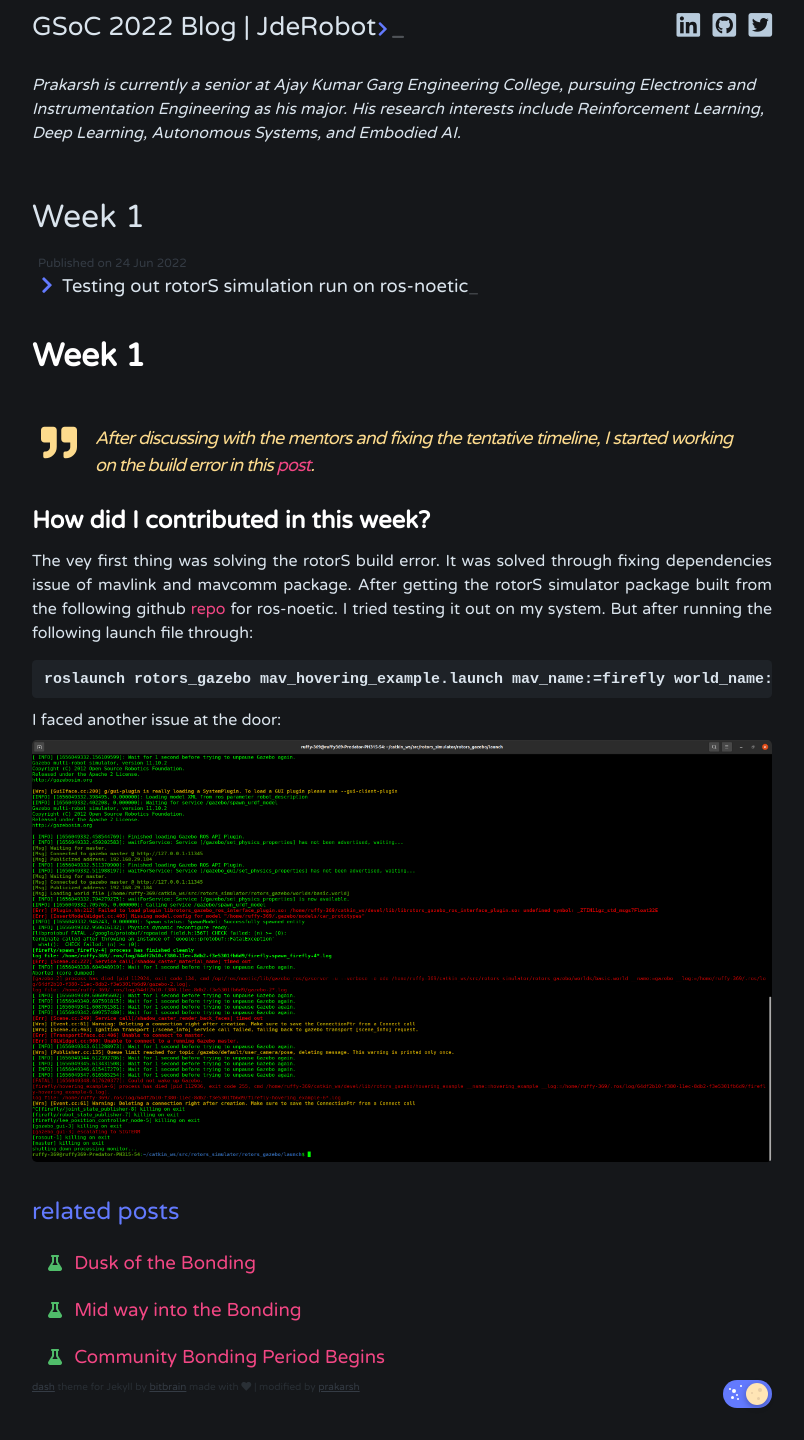
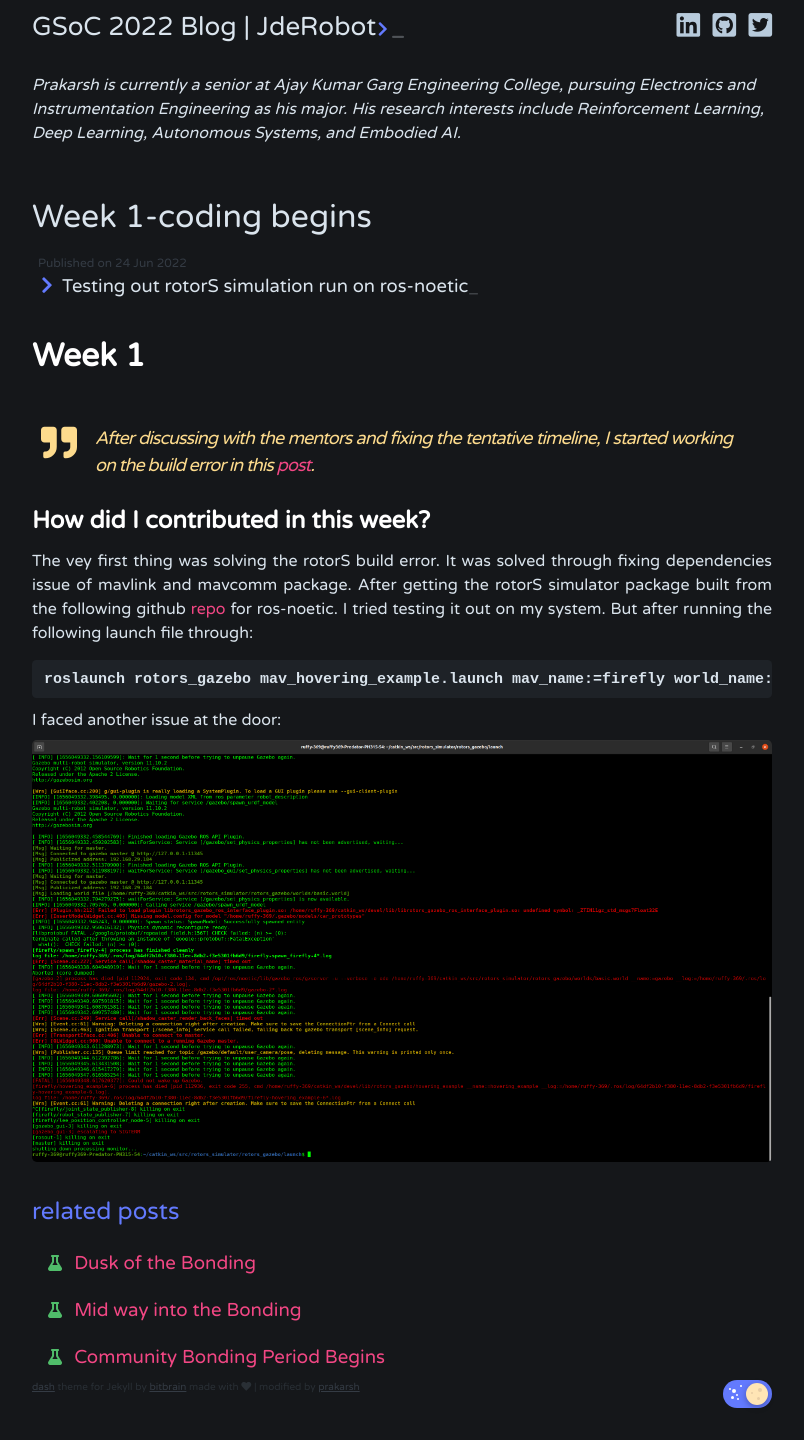
Before and after one commit to TheRoboticsClub/gsoc2022-Prakarsh_Kaushik, a Jekyll site: the page built from docs/_posts/week_1/2022-06-24-week-1.md, in a window 1280 px wide. Shown: the whole page, without its empty margins (238-1042 px from the left). Built offline with Jekyll 4.4.1, drawn with Linux system fonts in a browser that asks for light colours; nearby versions of some CDN libraries.

Commit message:
change post title

```diff
--- a/docs/_posts/week1/2022-06-24-week1.md
+++ b/docs/_posts/week_1/2022-06-24-week-1.md
@@ -1,9 +1,9 @@
 ---
 layout: post
-title: Week 1
+title: Week 1-coding begins
 date: 2022-06-24 20:00:00 +0530
 tags: [GSoC, rotorS, robotics_academy, exercises, backend]
-# permalink: /community-bonding/
+# permalink: /week-1/
 description: Testing out rotorS simulation run on ros-noetic
 ---
 
```
